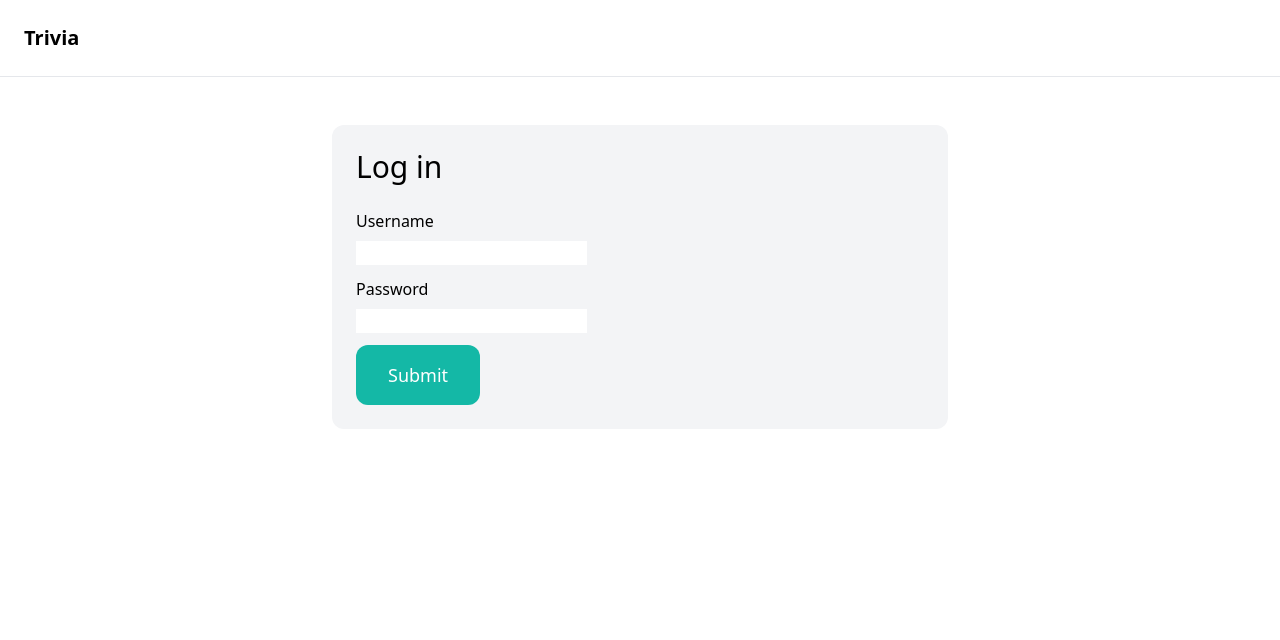
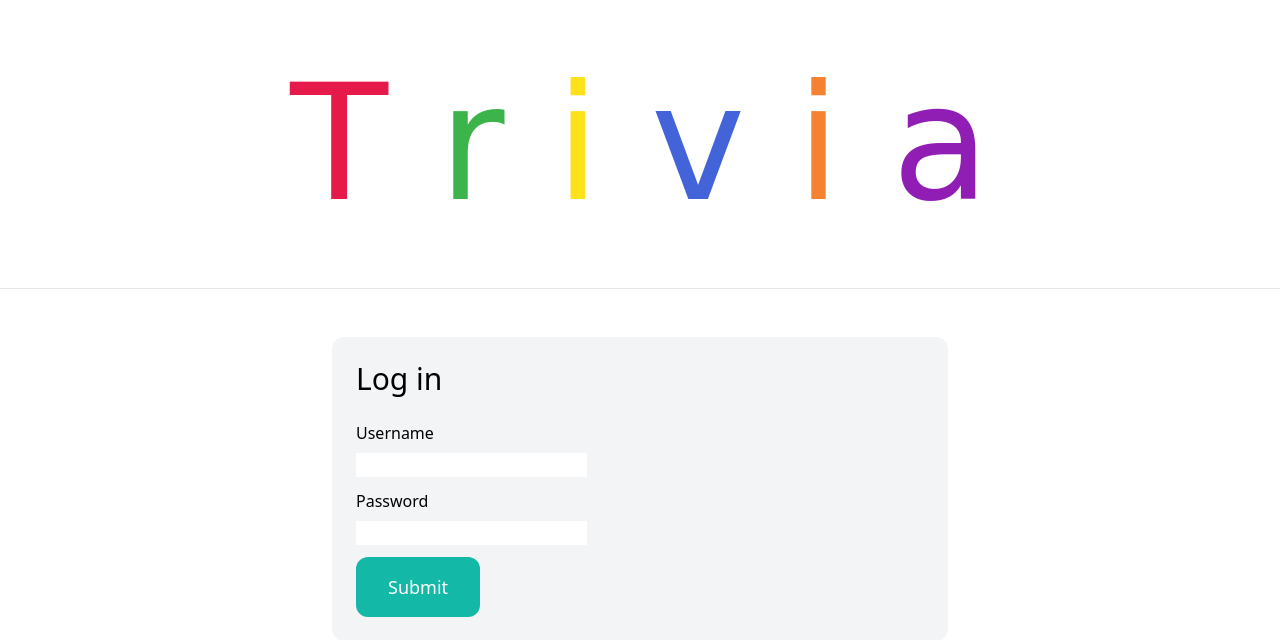
Before and after one commit to joshrubin1234/trivia, a Django app: template accounts/templates/accounts/login.html in a window 1280 px wide. Shown: the top 640 px of the page. Run offline with Django 3.2, Linux system fonts and the light colour scheme; the template is opened without the code that fills it, so the values that code supplies are empty, except form fields; form fields are guessed from the names that the template uses; some libraries are stand-ins or nearby versions.

Commit message:
signin and login pages look even better now

```diff
--- a/accounts/templates/accounts/base.html
+++ b/accounts/templates/accounts/base.html
@@ -1,22 +1,41 @@
+{% load static %}
 <!DOCTYPE html>
 
 <html>
     <head>
-        <meta charset="uft-8">
-        <meta name="viewport" content="width=device-width, inital-scale=1.0">
+        <meta charset="utf-8">
+        <meta name="viewport" content="width=device-width, initial-scale=1.0">
         <script src="https://cdn.tailwindcss.com"> </script>
+        <style>
+            .trivia {
+                font-family: 'Comic Sans MS', cursive, sans-serif; /* This is where you set the font */
+                font-size: 10em; /* Adjust this value to change the font size */
+                text-align: center;
+            }
+
+            .trivia span:nth-child(1) { color: #e6194b; } /* red */
+            .trivia span:nth-child(2) { color: #3cb44b; } /* green */
+            .trivia span:nth-child(3) { color: #ffe119; } /* yellow */
+            .trivia span:nth-child(4) { color: #4363d8; } /* blue */
+            .trivia span:nth-child(5) { color: #f58231; } /* orange */
+            .trivia span:nth-child(6) { color: #911eb4; } /* purple */
+        </style>
     </head>
 
     <body>
 
-        <nav class = "py-6 px-6 flex justify-between items-center border-b border-gray-200">
-            <h1 class="text-xl font-semibold"> Trivia </h1>
-            <div class="space-x-6">
-
-            </div>
+        <nav class="py-6 px-6 flex justify-center items-center border-b border-gray-200">
+            <h1 class="trivia">
+                <span>T</span>
+                <span>r</span>
+                <span>i</span>
+                <span>v</span>
+                <span>i</span>
+                <span>a</span>
+            </h1>
         </nav>
 
-        <div class = "px-6 py-6">
+        <div class="px-6 py-6">
             {% block content %}
             {% endblock %}
         </div>
```
